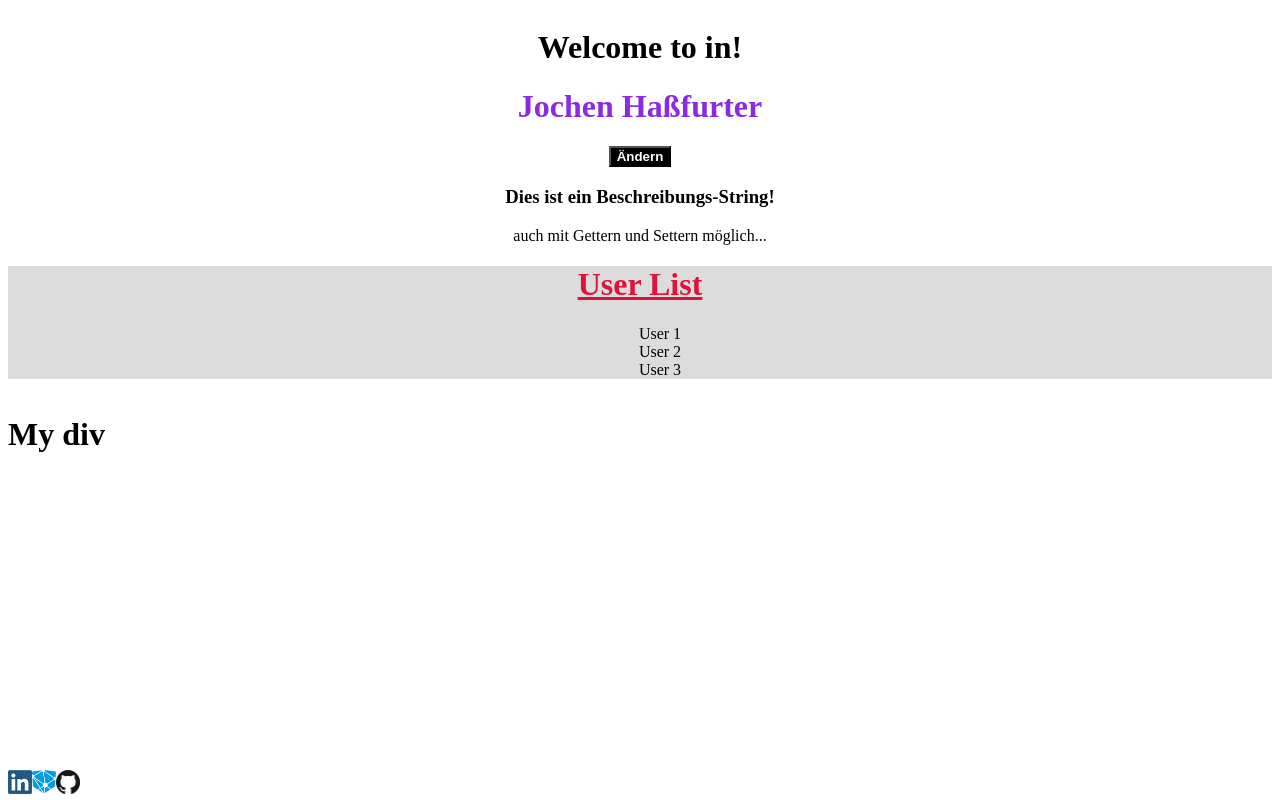
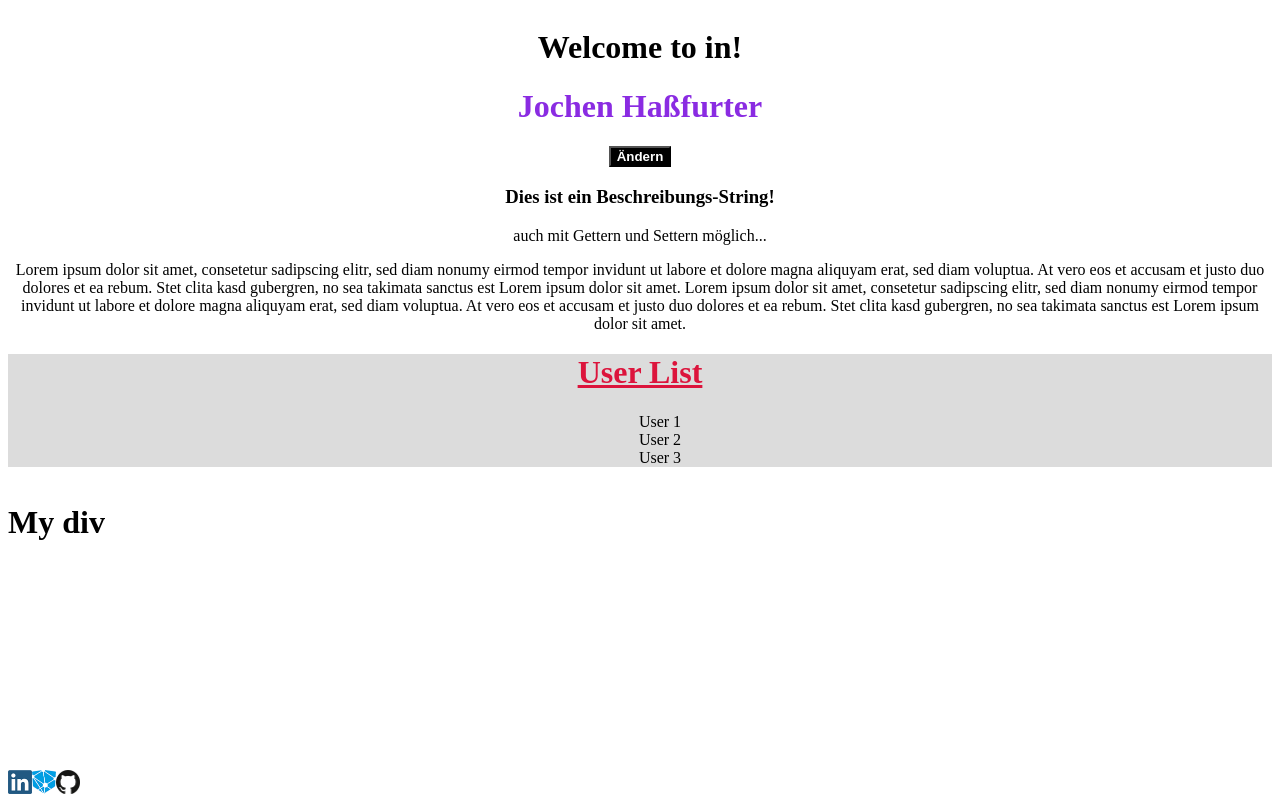
Before and after one commit to Mesqualito/Angular_TryOut, an Angular app: page / in a window 1280 px wide. Built offline with nearby package versions, Linux system fonts and the light colour scheme.

Commit message:
Binding of attributes / Bindung von (HTML-Element-) Eigenschaften

```diff
--- a/src/app/user/user-name/user-name.component.html
+++ b/src/app/user/user-name/user-name.component.html
@@ -1,2 +1,4 @@
 <h3>{{ description }}</h3>
 <p>{{ privateDescription }}</p>
+
+<div [innerHtml]="htmlContent"></div>
--- a/src/app/user/user-name/user-name.component.ts
+++ b/src/app/user/user-name/user-name.component.ts
@@ -14,6 +14,8 @@ export class UserNameComponent implements OnInit, DoCheck {
     this._privateDescription = value;
   }
 
+  htmlContent = `<p>Lorem ipsum dolor sit amet, consetetur sadipscing elitr, sed diam nonumy eirmod tempor invidunt ut labore et dolore magna aliquyam erat, sed diam voluptua. At vero eos et accusam et justo duo dolores et ea rebum. Stet clita kasd gubergren, no sea takimata sanctus est Lorem ipsum dolor sit amet. Lorem ipsum dolor sit amet, consetetur sadipscing elitr, sed diam nonumy eirmod tempor invidunt ut labore et dolore magna aliquyam erat, sed diam voluptua. At vero eos et accusam et justo duo dolores et ea rebum. Stet clita kasd gubergren, no sea takimata sanctus est Lorem ipsum dolor sit amet.</p>`
+
   description = 'Dies ist ein Beschreibungs-String!';
   private _privateDescription = 'auch mit Gettern und Settern möglich...';
 
```
